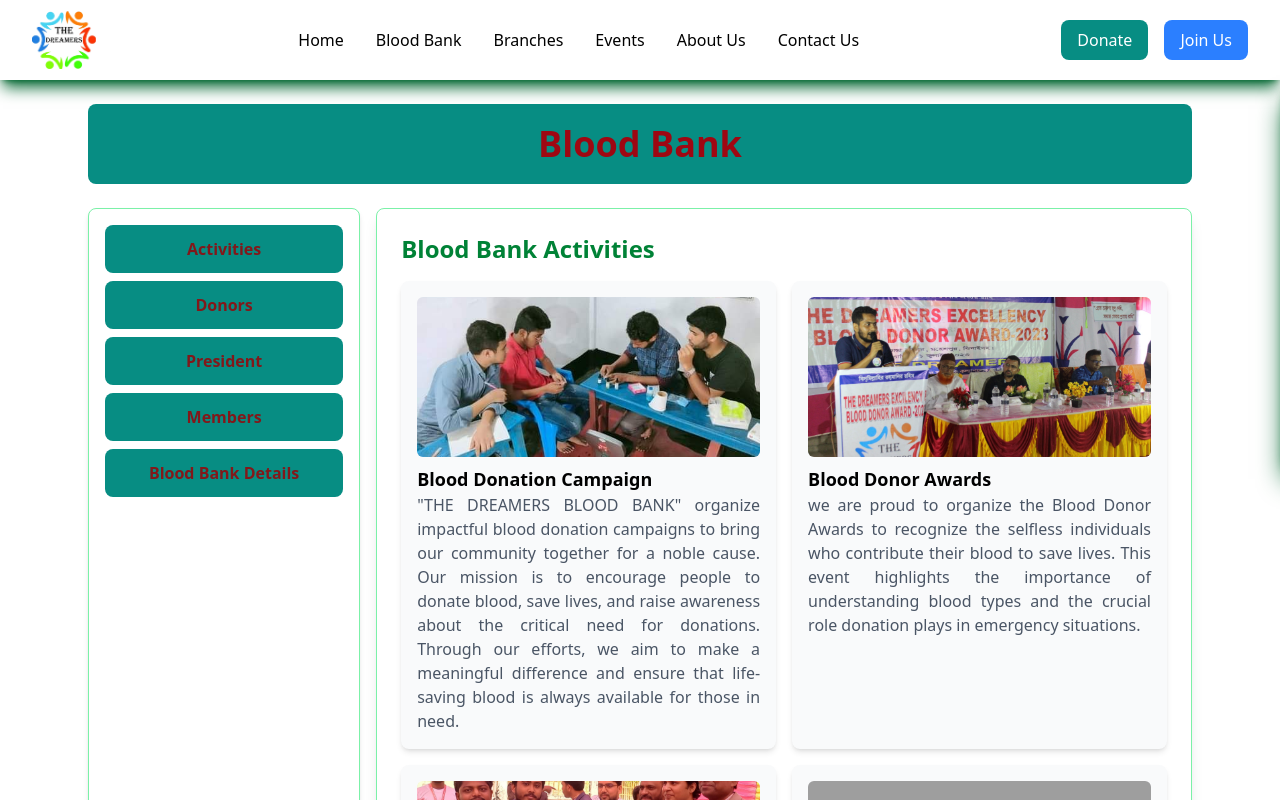
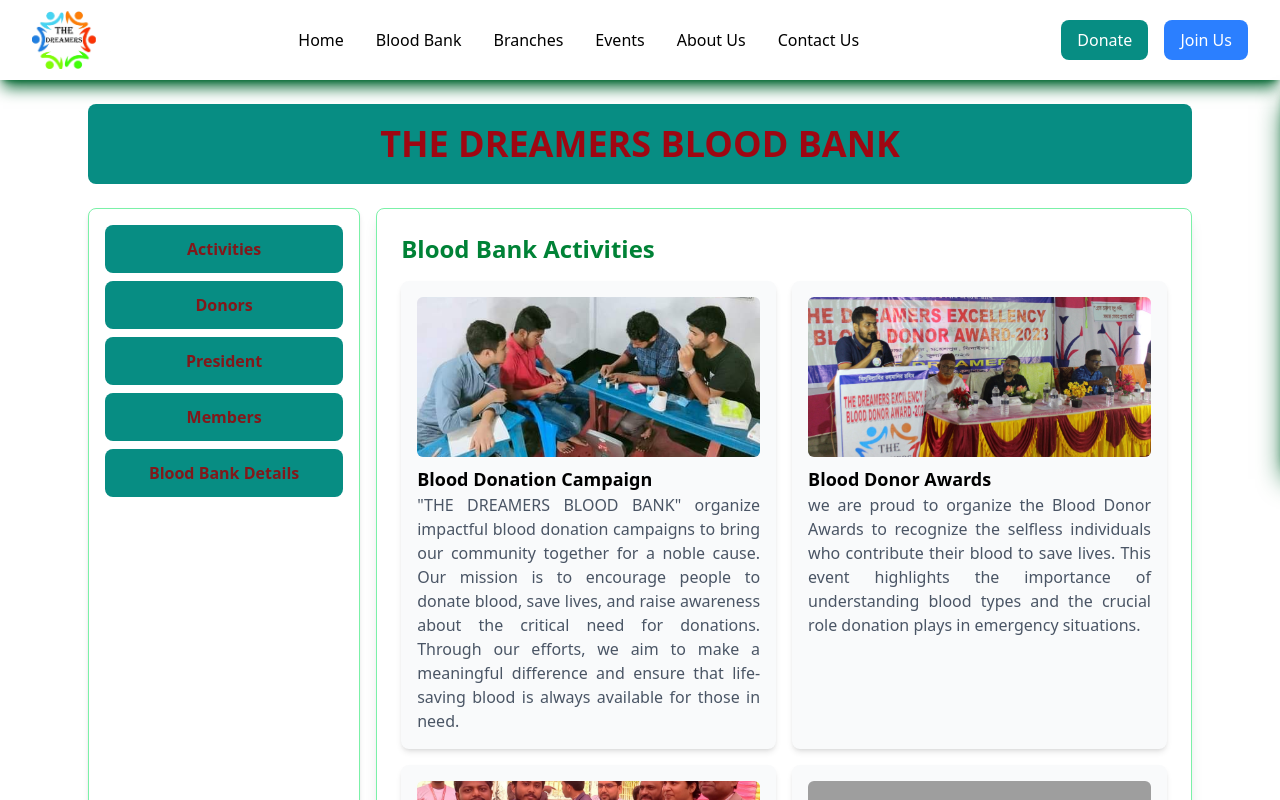
Before and after one commit to Alamgir2-2/The-Dreamers, a React (Vite) app: page /blood in a window 1280 px wide. Shown: the top 800 px of the page. Built offline with nearby package versions, Linux system fonts and the light colour scheme; grey boxes are pictures that could not be loaded.

Commit message:
Update President Info

```diff
--- a/src/Components/BloodBank/BloodBank.jsx
+++ b/src/Components/BloodBank/BloodBank.jsx
@@ -4,6 +4,7 @@
 import bcamp from "../../assets/Blood/blood 4.jpg";
 import baward from "../../assets/Blood/blood 3.jpg";
 import bbaward from "../../assets/Blood/blood 1.jpg";
+import aslam from "../../assets/Blood/Aslam.jpg";;
 
 {/*Activities Data*/ }
 const bloodBankActivities = [
@@ -31,10 +32,10 @@
 
 {/*President Data*/ }
 const president = {
-    name: "Nazmul Hossain",
-    image: "/images/president1.jpg",
+    name: "Aslam Hossain",
+    image: [aslam],
     profession: "Social Worker",
-    education: "MSc in Social Science",
+    education: "B.A. (Hons) in History",
     quote: "Together we make a difference.",
     mission: "Lorem ipsum dolor sit amet consectetur adipisicing elit. Ipsam dignissimos in modi explicabo! Sit, fugit nostrum, rerum doloremque voluptates non doloribus, itaque officiis ab ea vel illo. Suscipit, aliquam similique."
 };
@@ -186,7 +187,7 @@
 
     return (
         <div className="max-w-6xl mx-auto p-4 md:p-6 ">
-            <h1 className="text-2xl md:text-4xl font-bold text-center p-5 rounded-lg mb-6 bg-[#078d83] text-red-800">Blood Bank</h1>
+            <h1 className="text-2xl md:text-4xl font-bold text-center p-5 rounded-lg mb-6 bg-[#078d83] text-red-800">THE DREAMERS BLOOD BANK</h1>
             <div className="flex flex-col md:flex-row gap-4">
                 <Sidebar setActiveSection={setActiveSection} />
                 <MainContent activeSection={activeSection} />
```
Also changed, not shown: src/assets/Blood/Aslam.jpg (added).
